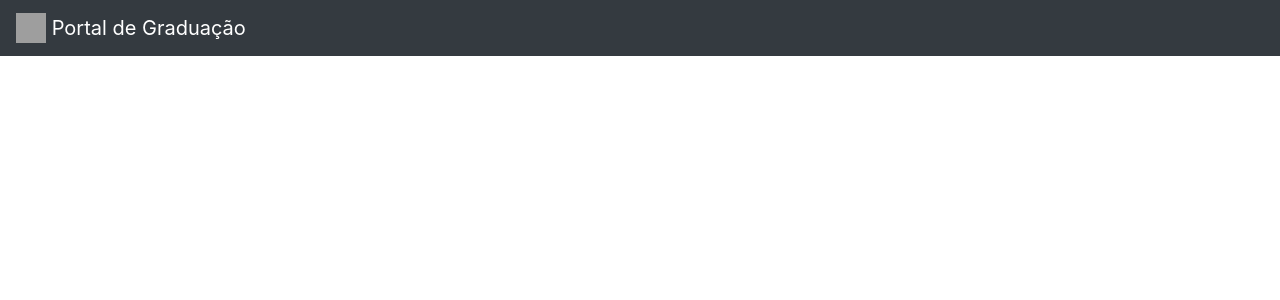
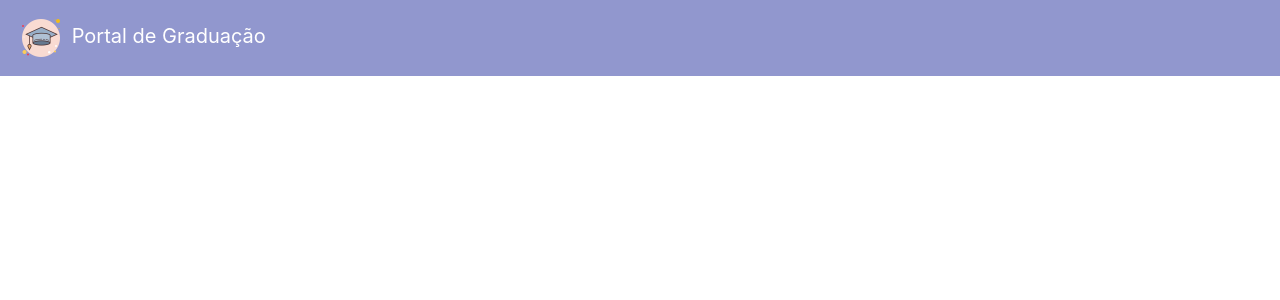
Before and after one commit to ES2-UFPI/404-portal, a Django app: page / in a window 1280 px wide. Shown: the top 300 px of the page. Run offline with Django 3.2, Linux system fonts and the light colour scheme; some libraries are stand-ins or nearby versions; grey boxes are pictures that could not be loaded.

Commit message:
Change logo and colors of navbar

```diff
--- a/backend/core/urls.py
+++ b/backend/core/urls.py
@@ -1,6 +1,7 @@
 from django.urls import path, include
 from . import views
 
+app_name = 'core'
 urlpatterns = [
     path('', views.home, name='home'),
 ]
--- /dev/null
+++ b/frontend/css/main.css
@@ -0,0 +1,14 @@
+.navbar {
+    background-color: #9197ce;
+}
+
+.navbar a {
+    text-decoration: none;
+    color: white;
+}
+
+.navbar img {
+    width: 50;
+    height: 50;
+    align-content: top;
+}
--- a/frontend/templates/base.html
+++ b/frontend/templates/base.html
@@ -1,15 +1,17 @@
+{% load static %}
 <html>
     <head>
         <title>Portal de Graduação</title>
         <link rel="stylesheet" href="https://stackpath.bootstrapcdn.com/bootstrap/4.3.1/css/bootstrap.min.css" integrity="sha384-ggOyR0iXCbMQv3Xipma34MD+dH/1fQ784/j6cY/iJTQUOhcWr7x9JvoRxT2MZw1T" crossorigin="anonymous">
+        <link rel="stylesheet" type="text/css" href="{% static 'css/main.css' %}">
         <script src="https://code.jquery.com/jquery-3.3.1.slim.min.js" integrity="sha384-q8i/X+965DzO0rT7abK41JStQIAqVgRVzpbzo5smXKp4YfRvH+8abtTE1Pi6jizo" crossorigin="anonymous"></script>
         <script src="https://cdnjs.cloudflare.com/ajax/libs/popper.js/1.14.7/umd/popper.min.js" integrity="sha384-UO2eT0CpHqdSJQ6hJty5KVphtPhzWj9WO1clHTMGa3JDZwrnQq4sF86dIHNDz0W1" crossorigin="anonymous"></script>
         <script src="https://stackpath.bootstrapcdn.com/bootstrap/4.3.1/js/bootstrap.min.js" integrity="sha384-JjSmVgyd0p3pXB1rRibZUAYoIIy6OrQ6VrjIEaFf/nJGzIxFDsf4x0xIM+B07jRM" crossorigin="anonymous"></script>
     </head>
     <body>
-        <nav class="navbar navbar-dark bg-dark">
+        <nav class="navbar">
             <a class="navbar-brand" href="#">
-                <img src="https://imagepng.org/wp-content/uploads/2017/11/facebook-grr-raiva-icone.png" width="30" height="30" class="d-inline-block align-top" alt="">
+                <img src="{% static 'img/logo.png' %}"  alt="">
                 Portal de Graduação
             </a>
         </nav>
```
Also changed, not shown: frontend/img/logo.png (added).
